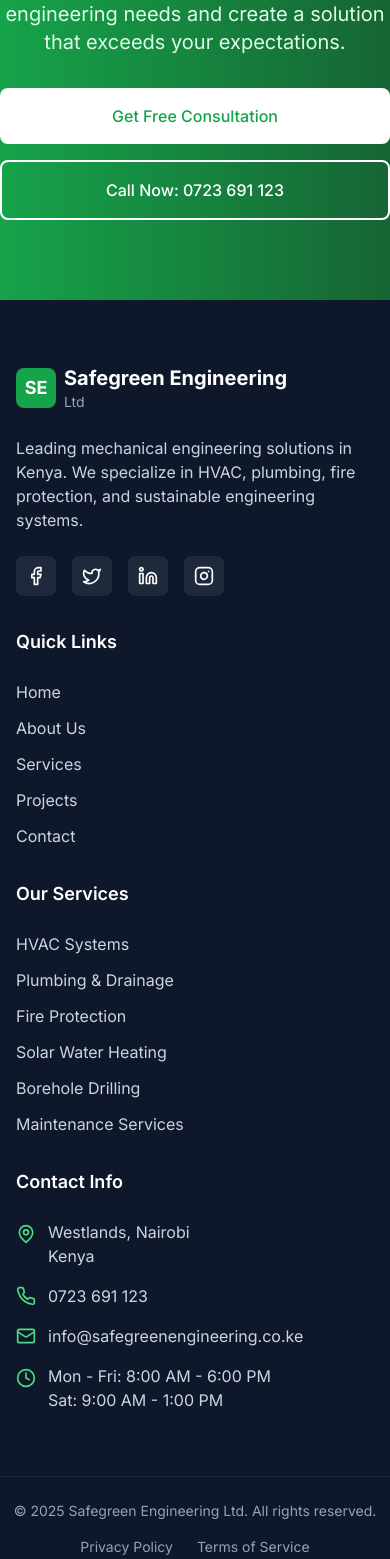
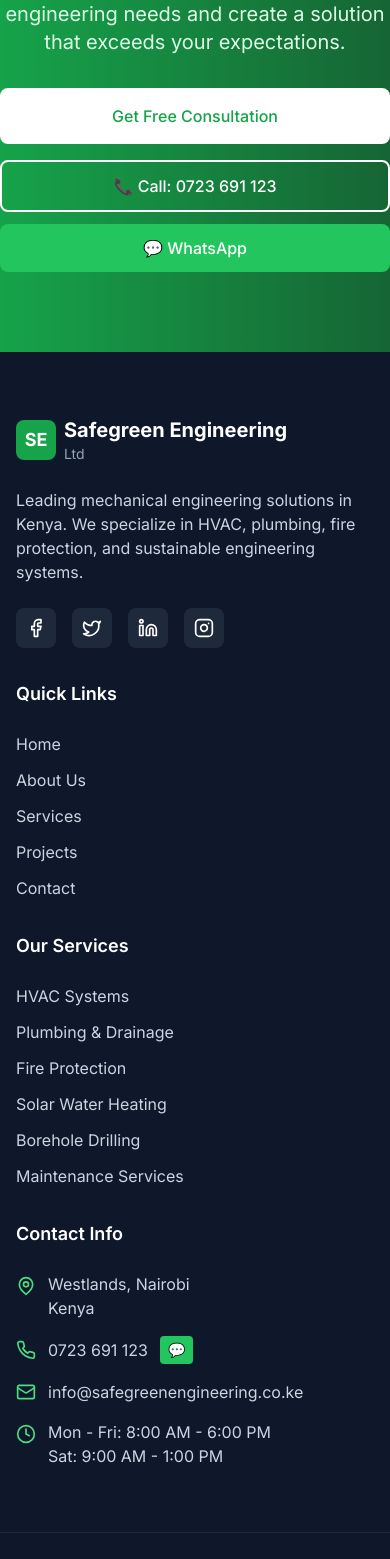
Before and after one commit to Judoto111/safegreen-engineering-website, a React (Create React App) app: page / in a window 390 px wide. Shown: the part 6520-8079 px from the top of the page. Built offline with nearby package versions, Linux system fonts and the light colour scheme.

Commit message:
Update team info and add WhatsApp links to all phone numbers

```diff
--- a/src/components/Footer.js
+++ b/src/components/Footer.js
@@ -108,12 +108,23 @@
 
                 <div className="flex items-center space-x-3">
                   <Phone size={20} className="text-primary-400 flex-shrink-0" />
-                  <a
-                    href="tel:+254700000000"
-                    className="text-secondary-300 hover:text-primary-400 transition-colors duration-200"
-                  >
-                    0723 691 123
-                  </a>
+                  <div className="flex items-center space-x-3">
+                    <a
+                      href="tel:+254723691123"
+                      className="text-secondary-300 hover:text-primary-400 transition-colors duration-200"
+                    >
+                      0723 691 123
+                    </a>
+                    <a
+                      href="https://wa.me/254723691123?text=Hello! I'm interested in your engineering services."
+                      target="_blank"
+                      rel="noopener noreferrer"
+                      className="bg-green-500 hover:bg-green-600 text-white px-2 py-1 rounded text-sm transition-colors duration-200"
+                      title="WhatsApp"
+                    >
+                      💬
+                    </a>
+                  </div>
                 </div>
 
                 <div className="flex items-center space-x-3">
--- a/src/components/Navbar.js
+++ b/src/components/Navbar.js
@@ -62,6 +62,7 @@
 
           {/* Contact Button & Auth */}
           <div className="hidden lg:flex items-center space-x-4">
+            <div className="flex items-center space-x-3">
               <a
                 href="tel:+254723691123"
                 className="flex items-center space-x-2 text-primary-600 hover:text-primary-700 transition-colors"
@@ -69,6 +70,16 @@
                 <Phone size={18} />
                 <span className="font-medium">0723 691 123</span>
               </a>
+              <a
+                href="https://wa.me/254723691123?text=Hello! I'm interested in your engineering services."
+                target="_blank"
+                rel="noopener noreferrer"
+                className="bg-green-500 hover:bg-green-600 text-white px-2 py-1 rounded text-sm font-medium"
+                title="WhatsApp"
+              >
+                💬
+              </a>
+            </div>
             <Link to="/contact" className="btn-primary">
               Get Quote
             </Link>
@@ -111,13 +122,24 @@
                 </Link>
               ))}
               <div className="pt-4 border-t border-secondary-200">
+                <div className="flex flex-col space-y-3 mb-4">
                   <a
                     href="tel:+254723691123"
-                  className="flex items-center space-x-2 text-primary-600 hover:text-primary-700 transition-colors mb-4"
+                    className="flex items-center space-x-2 text-primary-600 hover:text-primary-700 transition-colors"
                   >
                     <Phone size={18} />
                     <span className="font-medium">0723 691 123</span>
                   </a>
+                  <a
+                    href="https://wa.me/254723691123?text=Hello! I'm interested in your engineering services."
+                    target="_blank"
+                    rel="noopener noreferrer"
+                    className="flex items-center space-x-2 bg-green-500 hover:bg-green-600 text-white px-3 py-2 rounded font-medium transition-colors"
+                  >
+                    <span>💬</span>
+                    <span>WhatsApp</span>
+                  </a>
+                </div>
                 <Link
                   to="/contact"
                   onClick={() => setIsOpen(false)}
--- a/src/components/WhatsAppButton.js
+++ b/src/components/WhatsAppButton.js
@@ -4,7 +4,7 @@
 const WhatsAppButton = () => {
   const handleWhatsAppClick = () => {
     const message = "Hello! I'm interested in your engineering services. Could you please provide more information?";
-    const phoneNumber = "254700000000";
+    const phoneNumber = "254723691123";
     const whatsappUrl = `https://wa.me/${phoneNumber}?text=${encodeURIComponent(message)}`;
     window.open(whatsappUrl, '_blank');
   };
--- a/src/pages/Contact.js
+++ b/src/pages/Contact.js
@@ -43,6 +43,12 @@
       title: 'Phone',
       details: ['0723 691 123'],
       action: 'tel:+254723691123'
+    },
+    {
+      icon: MessageCircle,
+      title: 'WhatsApp',
+      details: ['0723 691 123'],
+      action: 'https://wa.me/254723691123?text=Hello! I\'m interested in your engineering services.'
     },
     {
       icon: Mail,
@@ -316,16 +322,27 @@
 
               {/* Quick Contact Buttons */}
               <div className="mt-8 space-y-4">
+                <div className="flex flex-col sm:flex-row gap-3 w-full">
                   <a
                     href="tel:+254723691123"
-                  className="flex items-center justify-center w-full bg-primary-600 hover:bg-primary-700 text-white font-medium py-4 px-6 rounded-lg transition-colors duration-200"
+                    className="flex items-center justify-center flex-1 bg-primary-600 hover:bg-primary-700 text-white font-medium py-4 px-6 rounded-lg transition-colors duration-200"
                   >
                     <Phone size={20} className="mr-2" />
-                  Call Now: 0723 691 123
+                    Call Now
                   </a>
+                  <a
+                    href="https://wa.me/254723691123?text=Hello! I'm interested in your engineering services."
+                    target="_blank"
+                    rel="noopener noreferrer"
+                    className="flex items-center justify-center flex-1 bg-green-500 hover:bg-green-600 text-white font-medium py-4 px-6 rounded-lg transition-colors duration-200"
+                  >
+                    <MessageCircle size={20} className="mr-2" />
+                    WhatsApp
+                  </a>
+                </div>
 
                 <a
-                  href="https://wa.me/254700000000?text=Hello! I'm interested in your engineering services."
+                  href="https://wa.me/254723691123?text=Hello! I'm interested in your engineering services."
                   target="_blank"
                   rel="noopener noreferrer"
                   className="flex items-center justify-center w-full bg-green-600 hover:bg-green-700 text-white font-medium py-4 px-6 rounded-lg transition-colors duration-200"
@@ -390,12 +407,22 @@
               mechanical engineering vision to life.
             </p>
             <div className="flex flex-col sm:flex-row gap-4 justify-center">
+              <div className="flex flex-col sm:flex-row gap-4">
                 <a
                   href="tel:+254723691123"
                   className="bg-white text-primary-600 hover:bg-secondary-100 font-medium py-4 px-8 rounded-lg transition-colors duration-200"
                 >
-                Call Now: 0723 691 123
+                  📞 Call: 0723 691 123
                 </a>
+                <a
+                  href="https://wa.me/254723691123?text=Hello! I'm interested in your engineering services."
+                  target="_blank"
+                  rel="noopener noreferrer"
+                  className="bg-green-500 hover:bg-green-600 text-white font-medium py-4 px-8 rounded-lg transition-colors duration-200"
+                >
+                  💬 WhatsApp
+                </a>
+              </div>
               <a
                 href="mailto:info@safegreenengineering.co.ke"
                 className="border-2 border-white text-white hover:bg-white hover:text-primary-600 font-medium py-4 px-8 rounded-lg transition-colors duration-200"
--- a/src/pages/Home.js
+++ b/src/pages/Home.js
@@ -308,12 +308,22 @@
               <Link to="/contact" className="bg-white text-primary-600 hover:bg-secondary-100 font-medium py-4 px-8 rounded-lg transition-colors duration-200">
                 Get Free Consultation
               </Link>
-              <a
-                href="tel:+254700000000"
-                className="border-2 border-white text-white hover:bg-white hover:text-primary-600 font-medium py-4 px-8 rounded-lg transition-colors duration-200"
-              >
-                Call Now: 0723 691 123
-              </a>
+              <div className="flex flex-col sm:flex-row gap-3">
+                <a
+                  href="tel:+254723691123"
+                  className="border-2 border-white text-white hover:bg-white hover:text-primary-600 font-medium py-3 px-6 rounded-lg transition-colors duration-200"
+                >
+                  📞 Call: 0723 691 123
+                </a>
+                <a
+                  href="https://wa.me/254723691123?text=Hello! I'm interested in your engineering services."
+                  target="_blank"
+                  rel="noopener noreferrer"
+                  className="bg-green-500 hover:bg-green-600 text-white font-medium py-3 px-6 rounded-lg transition-colors duration-200"
+                >
+                  💬 WhatsApp
+                </a>
+              </div>
             </div>
           </motion.div>
         </div>
```
Lines whose indentation alone changed are shown as unchanged.
